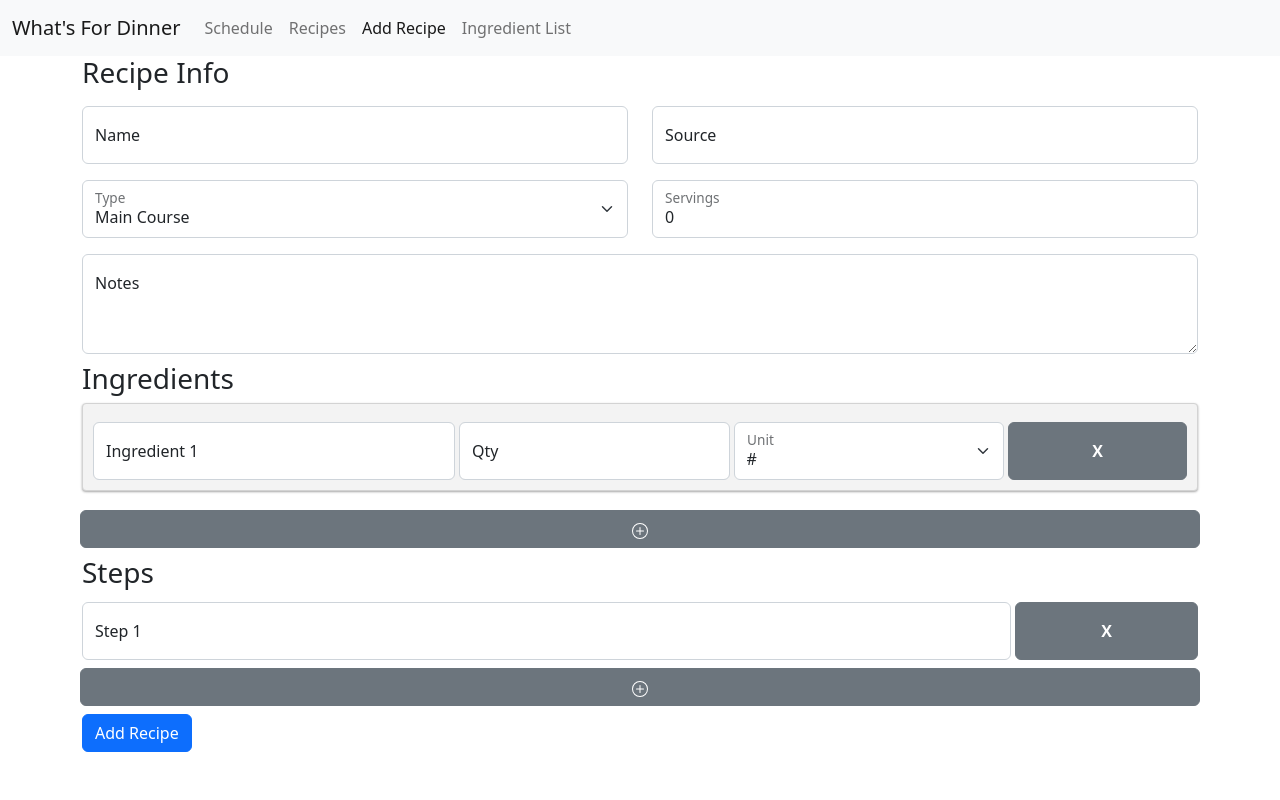
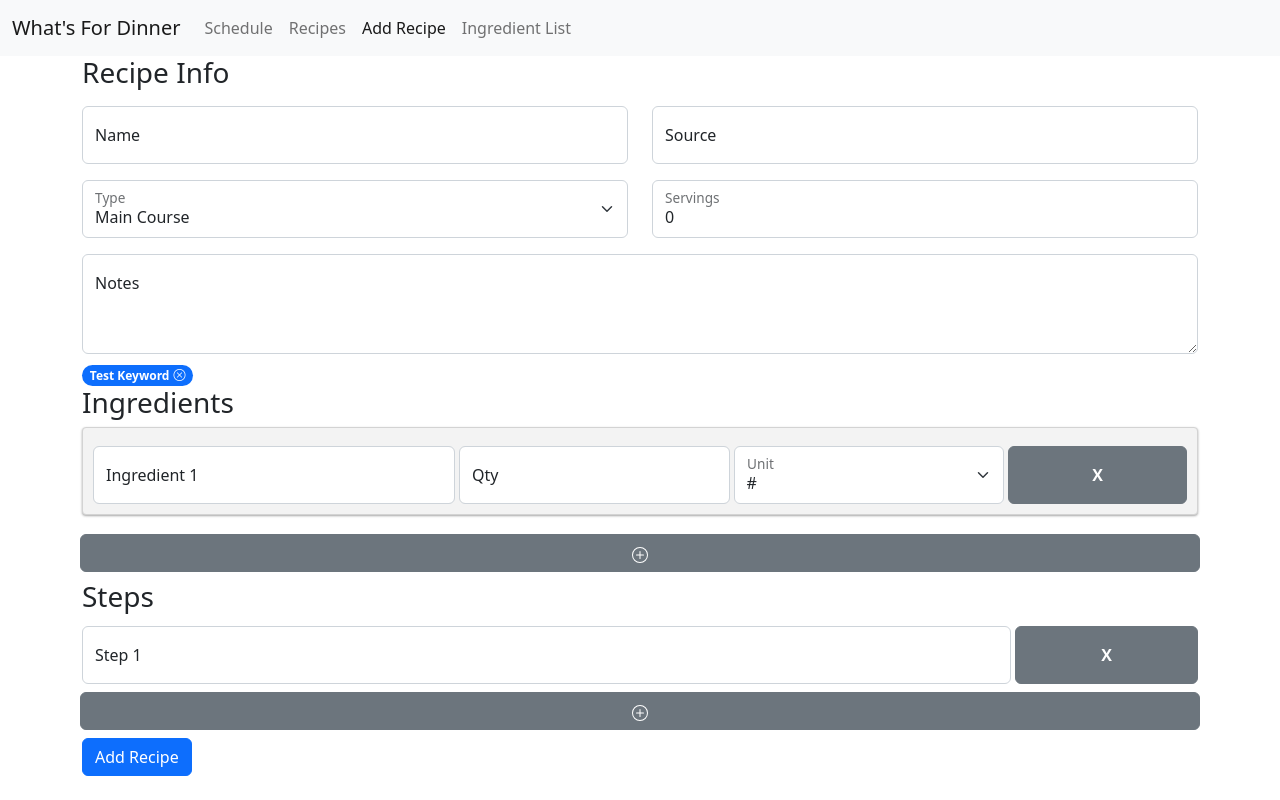
Before and after one commit to will-y/wfd-2, a React (Create React App) app: page /add in a window 1280 px wide. Built offline with nearby package versions, Linux system fonts and the light colour scheme.

Commit message:
Adds a component for the keyword pill

```diff
--- a/src/index.js
+++ b/src/index.js
@@ -3,7 +3,8 @@ import ReactDOM from 'react-dom/client';
 import './index.css';
 import App from './App';
 import reportWebVitals from './reportWebVitals';
-import 'bootstrap/dist/css/bootstrap.min.css'
+import 'bootstrap/dist/css/bootstrap.min.css';
+import 'bootstrap-icons/font/bootstrap-icons.css';
 import {BrowserRouter, Route, Routes} from "react-router-dom";
 import Schedule from "./pages/schedule/Schedule";
 import AddRecipe from "./pages/recipe/AddRecipe";
--- a/src/pages/recipe/AddRecipe.js
+++ b/src/pages/recipe/AddRecipe.js
@@ -3,6 +3,7 @@ import React from "react";
 import database from "../../firebase";
 import { ref, push, set } from "firebase/database";
 import {useNavigate} from "react-router-dom";
+import Keyword from "./keyword/Keyword";
 
 const units = ["#", "cups", "grams", "ounces", "fl ounces", "tsp", "tbsp"];
 
@@ -172,7 +173,7 @@ class AddRecipeClass extends React.Component {
                             </FloatingLabel>
                         </Col>
                     </Row>
-
+                    <Keyword name="Test Keyword"></Keyword>
                     <h3>Ingredients</h3>
 
                     {
--- /dev/null
+++ b/src/pages/recipe/keyword/Keyword.css
@@ -0,0 +1,12 @@
+.keyword-x {
+    margin-left: 4px;
+}
+
+.keyword-x:hover {
+    cursor: pointer;
+    opacity: 0.8;
+}
+
+.keyword-x:active {
+    opacity: 0.6;
+}
--- /dev/null
+++ b/src/pages/recipe/keyword/Keyword.js
@@ -0,0 +1,18 @@
+import React from "react";
+import {Badge} from "react-bootstrap";
+import "./Keyword.css";
+
+class Keyword extends React.Component {
+    render = () => {
+        return (
+            <Badge pill bg="primary">
+                <span>{this.props.name}</span>
+                <span className="keyword-x">
+                    <i className="bi bi-x-circle"></i>
+                </span>
+            </Badge>
+        )
+    }
+}
+
+export default Keyword;
```
